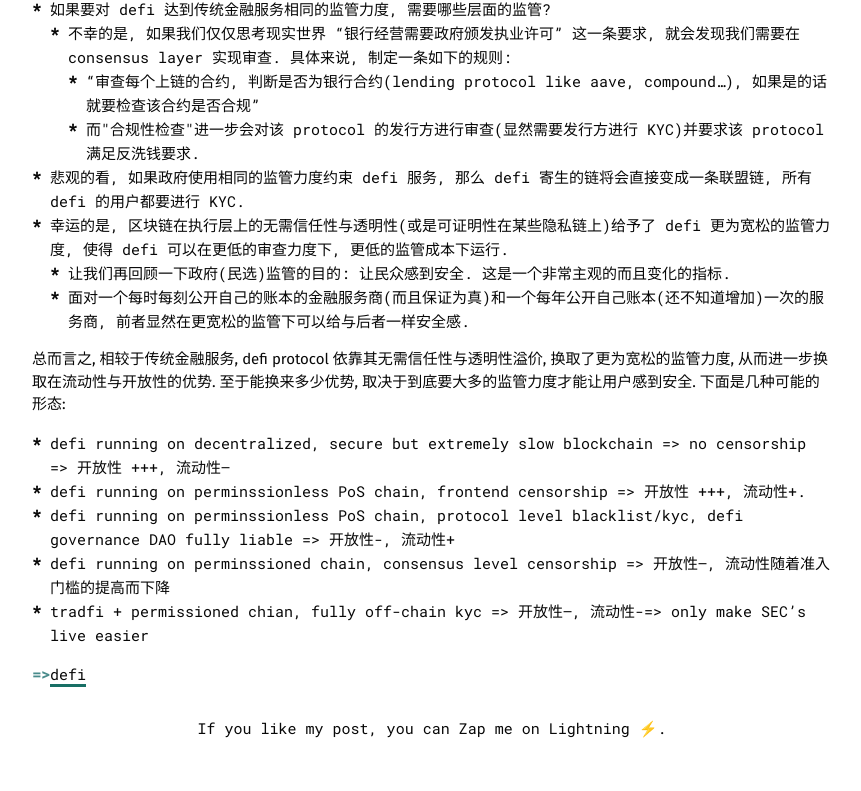
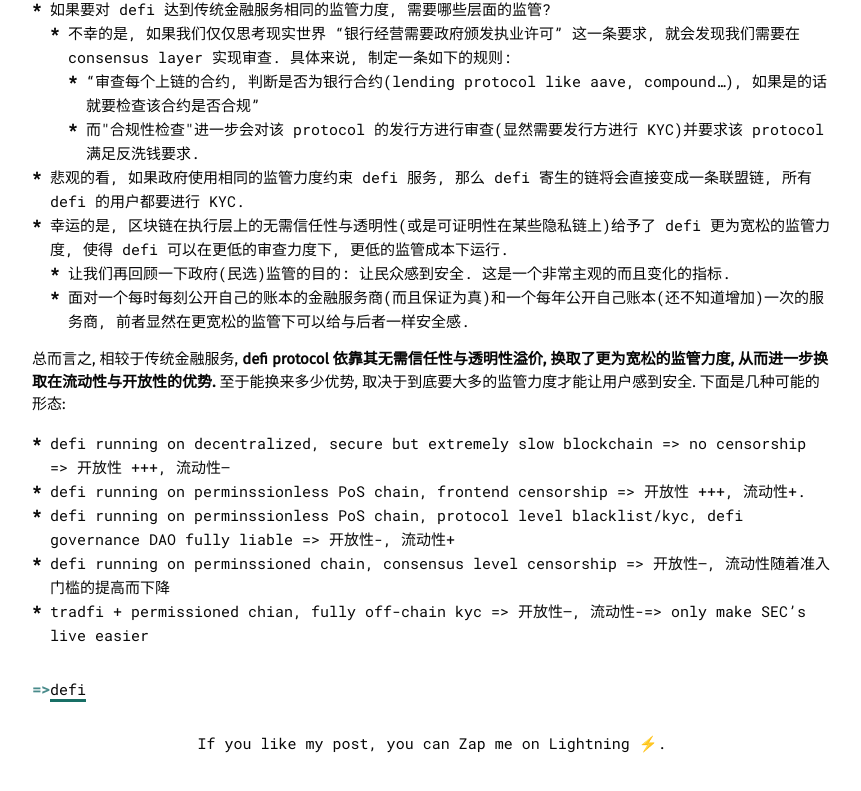
Before and after one commit to Vieloooo/Vieloooo.github.io, a plain HTML site: page posts/defi_censorship/index.html in a window 1280 px wide. Shown: the part 2382-3173 px from the top of the page, without its empty margins (208-1069 px from the left). Drawn offline with Linux system fonts and the light colour scheme; a script that the page names is missing.

Commit message:
auto release

```diff
--- a/posts/defi_censorship/index.html
+++ b/posts/defi_censorship/index.html
@@ -135,7 +135,7 @@
 </ul>
 </li>
 </ul>
-<p>总而言之, 相较于传统金融服务, defi protocol 依靠其无需信任性与透明性溢价, 换取了更为宽松的监管力度, 从而进一步换取在流动性与开放性的优势. 至于能换来多少优势, 取决于到底要大多的监管力度才能让用户感到安全. 下面是几种可能的形态:</p>
+<p>总而言之, 相较于传统金融服务, <strong>defi protocol 依靠其无需信任性与透明性溢价, 换取了更为宽松的监管力度, 从而进一步换取在流动性与开放性的优势.</strong> 至于能换来多少优势, 取决于到底要大多的监管力度才能让用户感到安全. 下面是几种可能的形态:</p>
 <ul>
 <li>defi running on decentralized, secure but extremely slow blockchain =&gt; no censorship =&gt; 开放性 +++, 流动性&ndash;</li>
 <li>defi running on perminssionless PoS chain, frontend censorship =&gt; 开放性 +++, 流动性+.</li>
@@ -143,6 +143,7 @@
 <li>defi running on perminssioned chain, consensus level censorship =&gt;  开放性&ndash;, 流动性随着准入门槛的提高而下降</li>
 <li>tradfi + permissioned chian, fully off-chain kyc =&gt; 开放性&mdash;, 流动性-=&gt; only make SEC&rsquo;s live easier</li>
 </ul>
+<hr>
 
 		</section>
 
```
